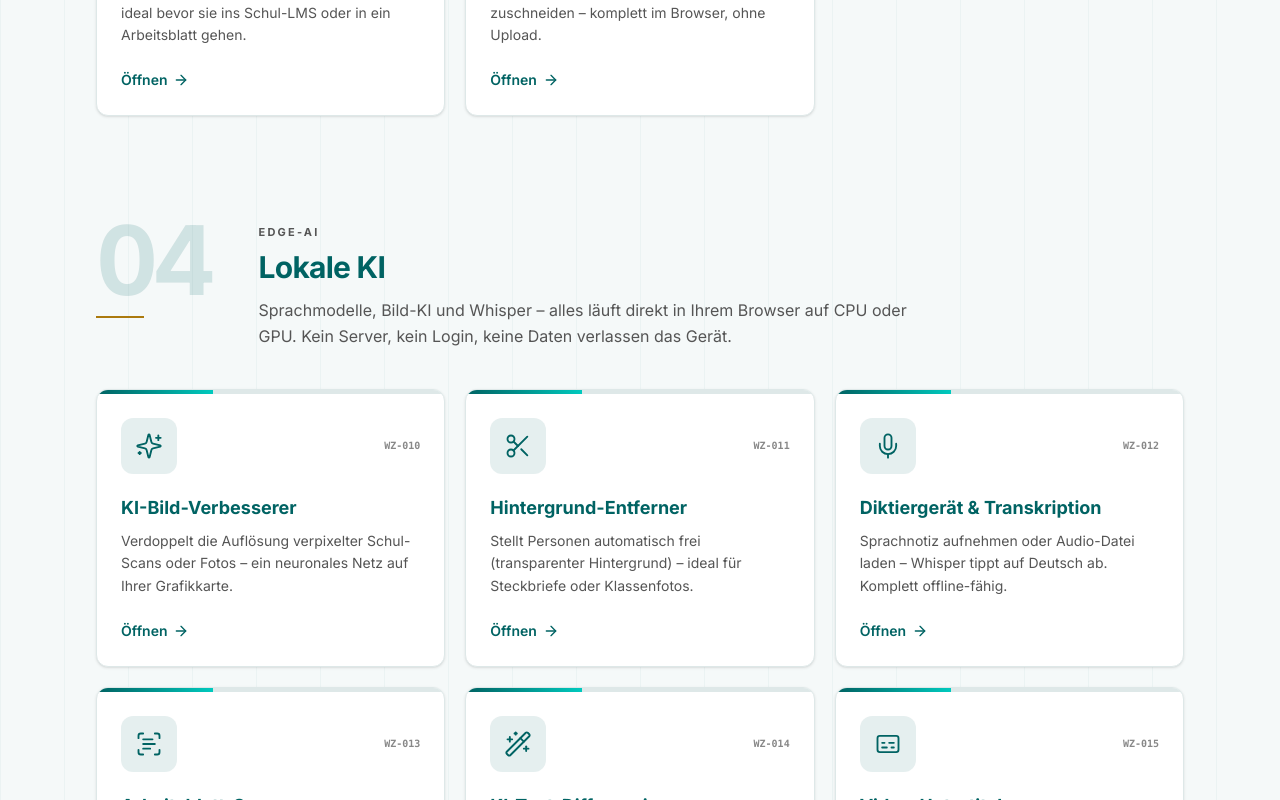
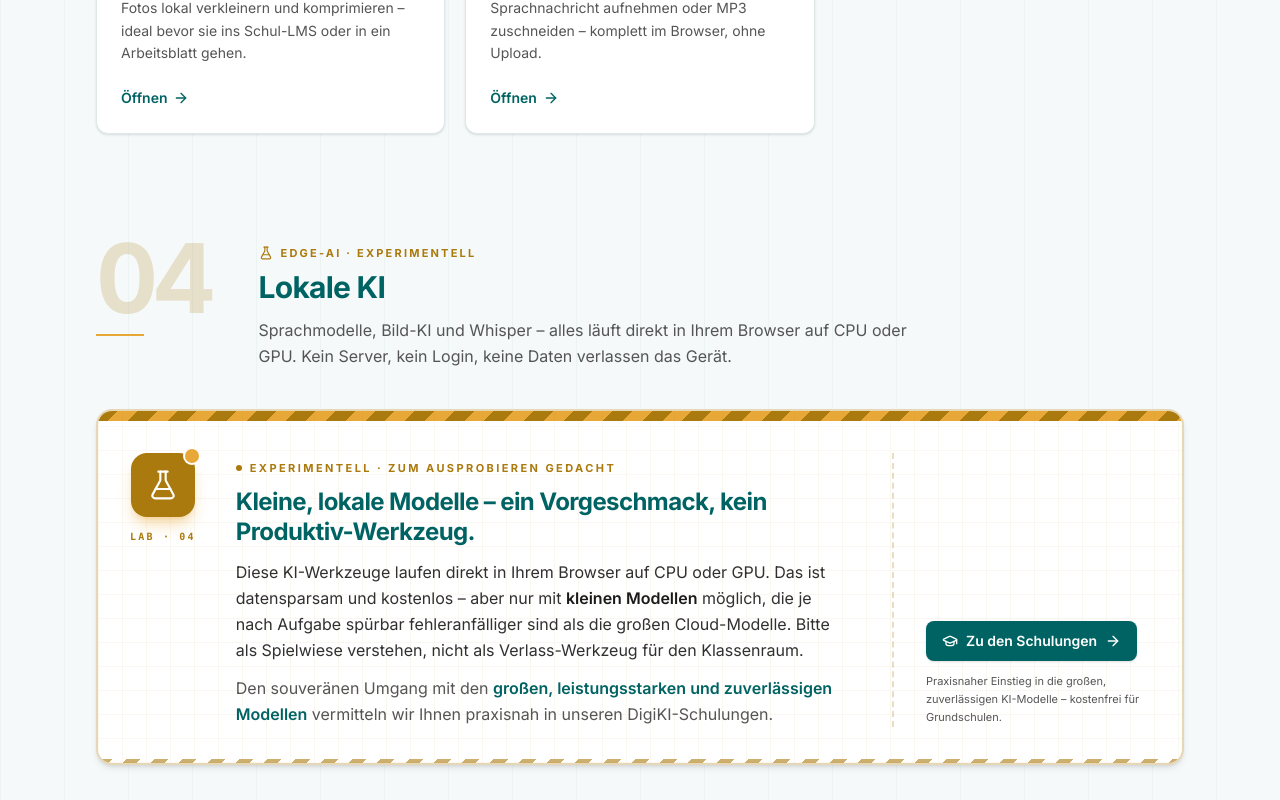
Before and after one commit to Spreckelmeister/digiki-homepage-123-31239904dads-, a Next.js app: page /werkzeuge in a window 1280 px wide. Shown: the part 2692-3492 px from the top of the page. Built offline with nearby package versions, Linux system fonts and the light colour scheme; no server answers.

Commit message:
fix: add support for experimental tools in Werkzeuge page and update styling

```diff
--- a/src/app/werkzeuge/page.tsx
+++ b/src/app/werkzeuge/page.tsx
@@ -21,6 +21,8 @@ import {
   ScanText,
   Wand2,
   Captions,
+  FlaskConical,
+  GraduationCap,
 } from "lucide-react";
 import ContactSection from "@/components/ContactSection";
 
@@ -52,6 +54,7 @@ interface Category {
   title: string;
   body: string;
   tools: Tool[];
+  experimental?: boolean;
 }
 
 const iconProps = { strokeWidth: 1.6, "aria-hidden": true as const };
@@ -168,9 +171,10 @@ const categories: Category[] = [
   {
     id: "lokale-ki",
     index: "04",
-    eyebrow: "Edge-AI",
+    eyebrow: "Edge-AI · Experimentell",
     title: "Lokale KI",
     body: "Sprachmodelle, Bild-KI und Whisper – alles läuft direkt in Ihrem Browser auf CPU oder GPU. Kein Server, kein Login, keine Daten verlassen das Gerät.",
+    experimental: true,
     tools: [
       {
         href: "/werkzeuge/bild-verbesserer",
@@ -353,14 +357,31 @@ export default function WerkzeugePage() {
                   <div className="flex md:flex-col md:justify-start items-baseline md:items-start gap-4 md:gap-2">
                     <span
                       aria-hidden="true"
-                      className="font-bold text-7xl md:text-8xl text-primary/15 leading-none tabular-nums tracking-tighter select-none"
+                      className={`font-bold text-7xl md:text-8xl leading-none tabular-nums tracking-tighter select-none ${
+                        cat.experimental ? "text-accent-strong/20" : "text-primary/15"
+                      }`}
                     >
                       {cat.index}
                     </span>
-                    <span className="hidden md:block w-12 h-0.5 bg-accent-strong" />
+                    <span
+                      className={`hidden md:block w-12 h-0.5 ${
+                        cat.experimental ? "bg-accent" : "bg-accent-strong"
+                      }`}
+                    />
                   </div>
                   <div className="md:pt-3">
-                    <p className="text-[11px] font-bold uppercase tracking-[0.2em] text-text-light mb-2">
+                    <p
+                      className={`text-[11px] font-bold uppercase tracking-[0.2em] mb-2 inline-flex items-center gap-2 ${
+                        cat.experimental ? "text-accent-strong" : "text-text-light"
+                      }`}
+                    >
+                      {cat.experimental && (
+                        <FlaskConical
+                          className="h-3.5 w-3.5"
+                          strokeWidth={2}
+                          aria-hidden="true"
+                        />
+                      )}
                       {cat.eyebrow}
                     </p>
                     <h3 className="text-2xl md:text-3xl font-bold text-primary mb-3 tracking-tight">
@@ -371,6 +392,121 @@ export default function WerkzeugePage() {
                     </p>
                   </div>
                 </div>
+
+                {cat.experimental && (
+                  <div
+                    role="note"
+                    aria-label="Hinweis: Experimentelle Werkzeuge"
+                    className="relative mb-12 overflow-hidden rounded-2xl border-2 border-accent-strong/30 bg-white shadow-md"
+                  >
+                    {/* Diagonale Warnstreifen oben */}
+                    <div
+                      aria-hidden="true"
+                      className="h-2.5"
+                      style={{
+                        backgroundImage:
+                          "repeating-linear-gradient(135deg, #AB7A0E 0 14px, #E8A838 14px 28px)",
+                      }}
+                    />
+
+                    {/* Subtiles Raster im Hintergrund */}
+                    <div
+                      aria-hidden="true"
+                      className="pointer-events-none absolute inset-0 opacity-[0.05]"
+                      style={{
+                        backgroundImage:
+                          "repeating-linear-gradient(0deg, #AB7A0E 0 1px, transparent 1px 24px), repeating-linear-gradient(90deg, #AB7A0E 0 1px, transparent 1px 24px)",
+                      }}
+                    />
+
+                    <div className="relative grid grid-cols-1 lg:grid-cols-[auto_1fr_auto] gap-6 lg:gap-10 p-6 md:p-8">
+                      {/* Icon-Spalte */}
+                      <div className="flex items-start gap-4 lg:flex-col lg:items-center lg:gap-3">
+                        <div className="relative flex h-16 w-16 items-center justify-center rounded-2xl bg-accent-strong text-white shrink-0 shadow-lg shadow-accent/40">
+                          <FlaskConical
+                            className="h-8 w-8"
+                            strokeWidth={1.6}
+                            aria-hidden="true"
+                          />
+                          <span
+                            aria-hidden="true"
+                            className="absolute -top-1 -right-1 flex h-3.5 w-3.5"
+                          >
+                            <span className="absolute inline-flex h-full w-full rounded-full bg-accent opacity-75 motion-safe:animate-ping" />
+                            <span className="relative inline-flex h-3.5 w-3.5 rounded-full bg-accent ring-2 ring-white" />
+                          </span>
+                        </div>
+                        <span className="font-mono text-[10px] font-bold uppercase tracking-[0.22em] text-accent-strong whitespace-nowrap">
+                          LAB · 04
+                        </span>
+                      </div>
+
+                      {/* Inhalt */}
+                      <div>
+                        <p className="text-[11px] font-bold uppercase tracking-[0.22em] text-accent-strong mb-2.5 inline-flex items-center gap-2">
+                          <span
+                            aria-hidden="true"
+                            className="inline-block h-1.5 w-1.5 rounded-full bg-accent-strong"
+                          />
+                          Experimentell · zum Ausprobieren gedacht
+                        </p>
+                        <h4 className="text-xl md:text-2xl font-bold text-primary mb-3 leading-tight tracking-tight">
+                          Kleine, lokale Modelle – ein Vorgeschmack, kein Produktiv-Werkzeug.
+                        </h4>
+                        <p className="text-sm md:text-base text-text/90 leading-relaxed mb-3">
+                          Diese KI-Werkzeuge laufen direkt in Ihrem Browser auf
+                          CPU oder GPU. Das ist datensparsam und kostenlos –
+                          aber nur mit{" "}
+                          <strong className="font-semibold text-text">
+                            kleinen Modellen
+                          </strong>{" "}
+                          möglich, die je nach Aufgabe spürbar fehleranfälliger
+                          sind als die großen Cloud-Modelle. Bitte als
+                          Spielwiese verstehen, nicht als Verlass-Werkzeug für
+                          den Klassenraum.
+                        </p>
+                        <p className="text-sm md:text-base text-text-light leading-relaxed">
+                          Den souveränen Umgang mit den{" "}
+                          <strong className="font-semibold text-primary">
+                            großen, leistungsstarken und zuverlässigen Modellen
+                          </strong>{" "}
+                          vermitteln wir Ihnen praxisnah in unseren
+                          DigiKI-Schulungen.
+                        </p>
+                      </div>
+
+                      {/* CTA-Spalte */}
+                      <div className="flex flex-col items-start justify-end gap-3 lg:border-l-2 lg:border-dashed lg:border-accent-strong/25 lg:pl-8">
+                        <Link
+                          href="/fuer-schulen"
+                          className="inline-flex items-center gap-2 rounded-lg bg-primary px-4 py-2.5 text-sm font-semibold text-white shadow-sm transition-[gap,background-color] hover:bg-primary/90 hover:gap-3"
+                        >
+                          <GraduationCap
+                            className="h-4 w-4"
+                            strokeWidth={2}
+                            aria-hidden="true"
+                          />
+                          Zu den Schulungen
+                          <ArrowRight className="h-4 w-4" aria-hidden="true" />
+                        </Link>
+                        <p className="text-[11px] text-text-light leading-relaxed max-w-[14rem]">
+                          Praxisnaher Einstieg in die großen, zuverlässigen
+                          KI-Modelle – kostenfrei für Grundschulen.
+                        </p>
+                      </div>
+                    </div>
+
+                    {/* Diagonale Warnstreifen unten – dezent */}
+                    <div
+                      aria-hidden="true"
+                      className="h-1 opacity-60"
+                      style={{
+                        backgroundImage:
+                          "repeating-linear-gradient(135deg, #AB7A0E 0 10px, transparent 10px 20px)",
+                      }}
+                    />
+                  </div>
+                )}
 
                 <div className="grid grid-cols-1 md:grid-cols-2 lg:grid-cols-3 gap-5">
                   {cat.tools.map((tool, toolIndex) => (
@@ -390,17 +526,44 @@ export default function WerkzeugePage() {
                         aria-hidden="true"
                         className="relative h-1 bg-border overflow-hidden"
                       >
-                        <span className="absolute inset-y-0 left-0 w-1/3 bg-gradient-to-r from-primary to-primary-light transition-all duration-500 group-hover:w-full group-hover:from-primary group-hover:via-accent-strong group-hover:to-primary" />
+                        <span
+                          className={`absolute inset-y-0 left-0 w-1/3 transition-all duration-500 group-hover:w-full ${
+                            cat.experimental
+                              ? "bg-gradient-to-r from-accent-strong to-accent group-hover:from-accent-strong group-hover:via-primary group-hover:to-accent"
+                              : "bg-gradient-to-r from-primary to-primary-light group-hover:from-primary group-hover:via-accent-strong group-hover:to-primary"
+                          }`}
+                        />
                       </div>
 
                       <div className="p-6">
                         <div className="flex items-center justify-between mb-5">
-                          <div className="flex h-14 w-14 items-center justify-center rounded-xl bg-primary/10 group-hover:bg-primary/15 transition-colors">
+                          <div
+                            className={`flex h-14 w-14 items-center justify-center rounded-xl transition-colors ${
+                              cat.experimental
+                                ? "bg-accent/15 group-hover:bg-accent/25"
+                                : "bg-primary/10 group-hover:bg-primary/15"
+                            }`}
+                          >
                             {tool.icon}
                           </div>
-                          <span className="text-[10px] font-mono font-bold text-text-light/70 tabular-nums">
-                            {tool.eyebrow}
-                          </span>
+                          <div className="flex flex-col items-end gap-1.5">
+                            {cat.experimental && (
+                              <span
+                                className="inline-flex items-center gap-1 rounded-full bg-accent-strong px-2 py-0.5 text-[9px] font-bold uppercase tracking-[0.14em] text-white shadow-sm"
+                                title="Experimentell – kleines lokales Modell"
+                              >
+                                <FlaskConical
+                                  className="h-2.5 w-2.5"
+                                  strokeWidth={2.6}
+                                  aria-hidden="true"
+                                />
+                                Exp.
+                              </span>
+                            )}
+                            <span className="text-[10px] font-mono font-bold text-text-light/70 tabular-nums">
+                              {tool.eyebrow}
+                            </span>
+                          </div>
                         </div>
                         <h4 className="text-lg font-bold text-primary mb-2">
                           {tool.title}
```
Also changed, not shown: 1 other file (tests, documents, lock files or other folders).
